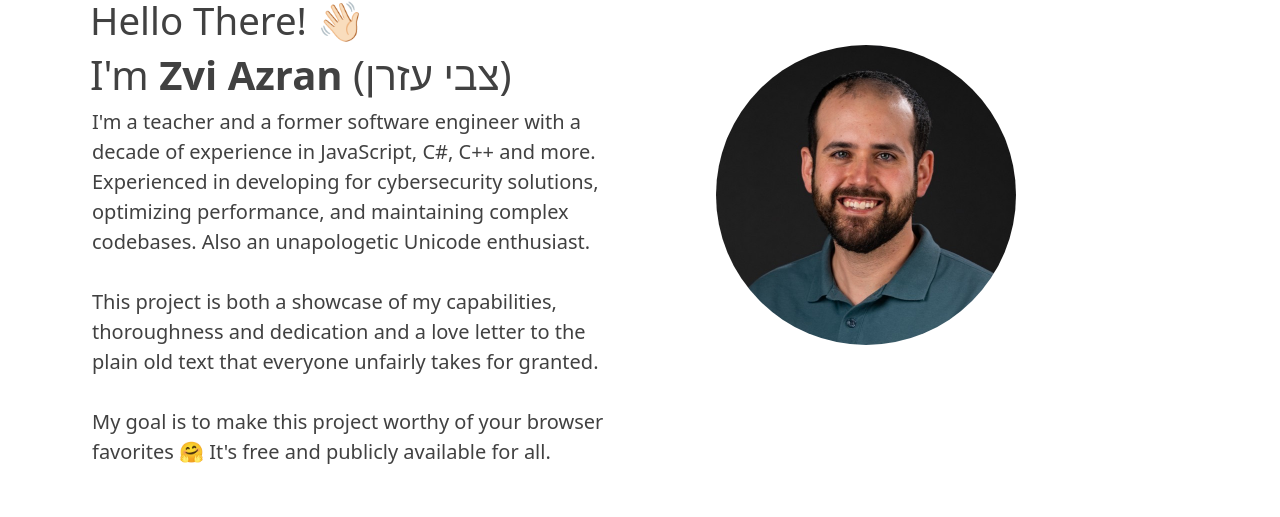
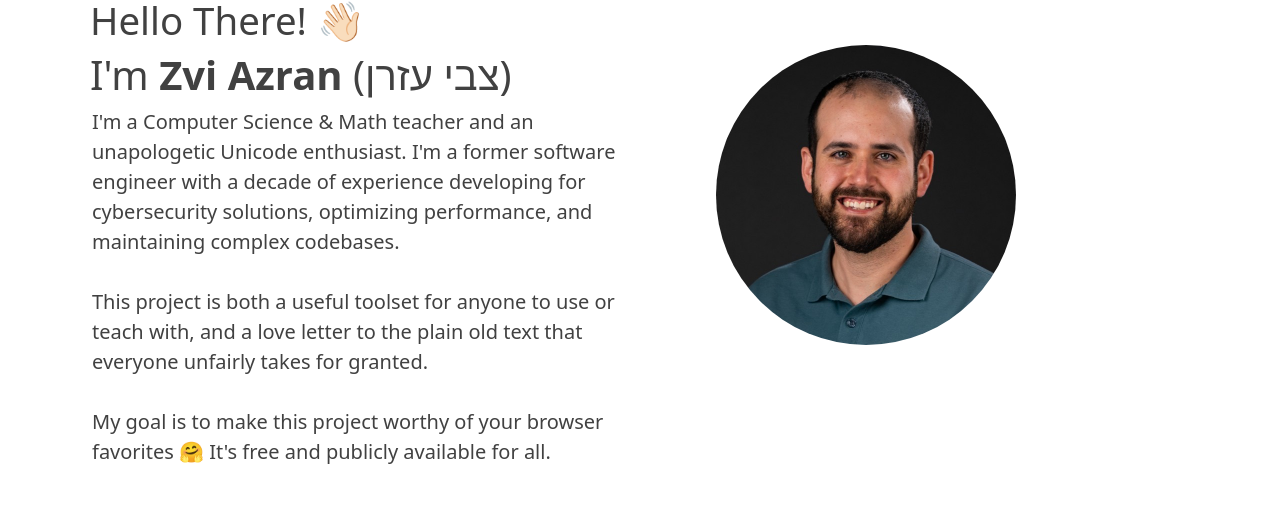
Before and after one commit to zviazran/unicode-toolset, a React (Vite) app: page /unicode-toolset/about in a window 1280 px wide. Shown: the part 113-630 px from the top of the page. Built offline with nearby package versions, Linux system fonts and the light colour scheme.

Commit message:
update About component description for clarity and emphasis on teaching

```diff
--- a/src/modules/About/About.tsx
+++ b/src/modules/About/About.tsx
@@ -25,7 +25,7 @@ const About: React.FC = () => {
                 </h2>
 
                 <p className="heading-description blockquote">
-                  I'm a teacher and a former software engineer with a decade of experience in JavaScript, C#, C++ and more. Experienced in developing for cybersecurity solutions, optimizing performance, and maintaining complex codebases. Also an unapologetic Unicode enthusiast.<br/><br/>This project is both a showcase of my capabilities, thoroughness and dedication and a love letter to the plain old text that everyone unfairly takes for granted.<br/><br/>My goal is to make this project worthy of your browser favorites 🤗 It's free and publicly available for all.
+                  I'm a Computer Science & Math teacher and an unapologetic Unicode enthusiast. I'm a former software engineer with a decade of experience developing for cybersecurity solutions, optimizing performance, and maintaining complex codebases.<br/><br/>This project is both a useful toolset for anyone to use or teach with, and a love letter to the plain old text that everyone unfairly takes for granted.<br/><br/>My goal is to make this project worthy of your browser favorites 🤗 It's free and publicly available for all.
                 </p>
               </Col>
 
```
